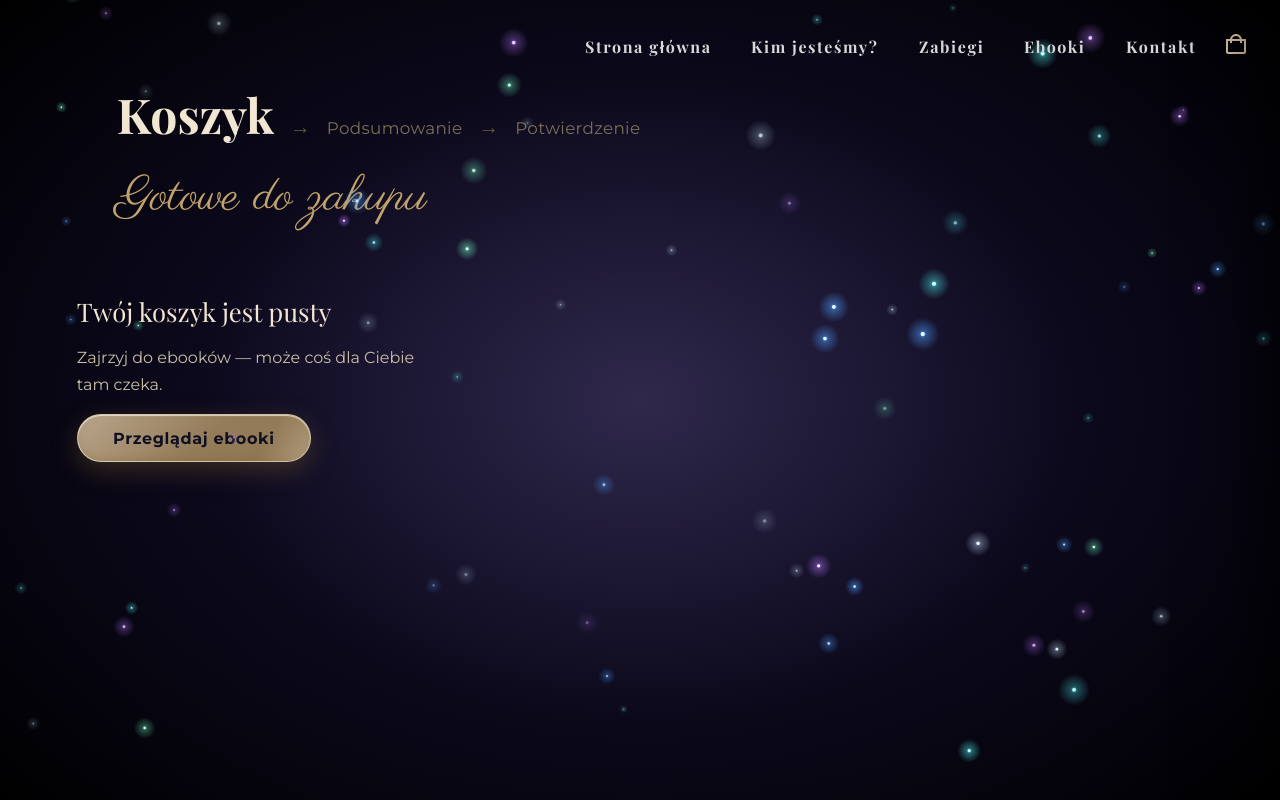
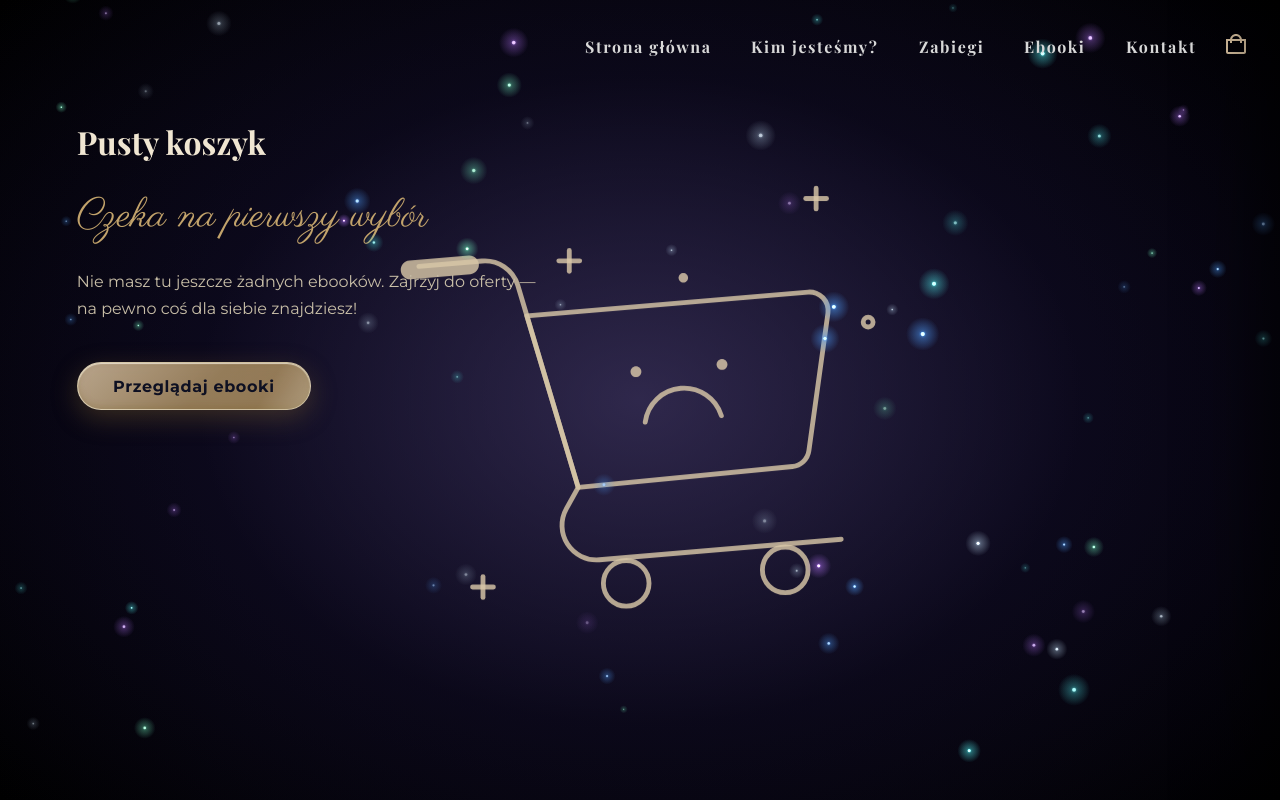
Before and after one commit to eM-Bien/lumera, a Next.js app: page /koszyk in a window 1280 px wide. Built offline with nearby package versions, Linux system fonts and the light colour scheme.

Commit message:
empty cart on desktop

```diff
--- /dev/null
+++ b/app/components/Ebooks/Cart/EmptyCart/EmptyCart.module.css
@@ -0,0 +1,93 @@
+.empty {
+  position: relative;
+  min-height: 100dvh;
+  padding: 15vh 6vw 12vh;
+  overflow: hidden;
+}
+
+/* wrapper = pozycjonowanie (środek ekranu) */
+.bgWrap {
+  position: absolute;
+  top: 50%;
+  left: 50%;
+  transform: translate(-50%, -50%);
+  width: min(60vmin, 520px);
+  height: min(60vmin, 520px);
+  z-index: 0;
+  pointer-events: none;
+}
+
+.bgIcon {
+  display: block;
+  width: 100%;
+  height: 100%;
+  color: rgba(218, 200, 169, 0.815);
+  animation: floatY 6s ease-in-out infinite;
+  will-change: transform;
+}
+
+@keyframes floatY {
+  0%,
+  100% {
+    transform: translateY(0);
+  }
+  50% {
+    transform: translateY(-16px);
+  }
+}
+
+.inner {
+  position: relative;
+  z-index: 1;
+  display: flex;
+  flex-direction: column;
+  align-items: flex-start;
+  max-width: 480px;
+}
+
+.title {
+  margin: 0;
+  font-family: var(--font-header), serif;
+  font-size: 4vh;
+  font-weight: 700;
+  color: #f0e6d2;
+}
+
+.subtitle {
+  margin: 2rem 0 0;
+  font-family: var(--font-decoration), cursive;
+  font-size: clamp(2.2rem, 5vh, 3.2rem);
+  font-weight: 500;
+  color: #c2a36b;
+  line-height: 1.1;
+}
+
+.text {
+  margin: 1.8rem 0 0;
+  line-height: 1.7;
+  color: #c9bfa8;
+}
+
+.cta {
+  margin-top: 2.5rem;
+}
+
+/* --- Mobile: grafika dyskretniejsza, bo leży pod tekstem --- */
+@media (max-width: 768px) {
+  .empty {
+    padding: 14vh 6vw 12vh;
+  }
+  .bgWrap {
+    width: min(86vmin, 460px);
+    height: min(86vmin, 460px);
+  }
+  .bgIcon {
+    color: rgba(194, 163, 107, 0.1);
+  }
+}
+
+@media (prefers-reduced-motion: reduce) {
+  .bgIcon {
+    animation: none;
+  }
+}
--- /dev/null
+++ b/app/components/Ebooks/Cart/EmptyCart/EmptyCart.tsx
@@ -0,0 +1,33 @@
+"use client";
+
+import { useTransition } from "@/app/transition/TransitionProvider";
+import PrimaryButton from "@/app/components/Buttons/PrimaryButton/PrimaryButton";
+import EmptyCartGraphic from "./EmptyCartGraphic";
+import styles from "./EmptyCart.module.css";
+
+export default function EmptyCart() {
+  const { navigate } = useTransition();
+
+  return (
+    <section className={styles.empty}>
+      <span className={styles.bgWrap} aria-hidden="true">
+        <EmptyCartGraphic className={styles.bgIcon} />
+      </span>
+
+      <div className={styles.inner}>
+        <h1 className={styles.title}>Pusty koszyk</h1>
+        <p className={styles.subtitle}>Czeka na pierwszy wybór</p>
+        <p className={styles.text}>
+          Nie masz tu jeszcze żadnych ebooków. Zajrzyj do oferty — na pewno coś
+          dla siebie znajdziesz!
+        </p>
+        <PrimaryButton
+          className={styles.cta}
+          onClick={() => navigate("/ebooki")}
+        >
+          Przeglądaj ebooki
+        </PrimaryButton>
+      </div>
+    </section>
+  );
+}
--- /dev/null
+++ b/app/components/Ebooks/Cart/EmptyCart/EmptyCartGraphic.tsx
@@ -0,0 +1,104 @@
+type EmptyCartGraphicProps = {
+  className?: string;
+};
+
+export default function EmptyCartGraphic({ className }: EmptyCartGraphicProps) {
+  return (
+    <svg
+      className={className}
+      viewBox="0 0 99 88"
+      fill="none"
+      xmlns="http://www.w3.org/2000/svg"
+    >
+      <path
+        d="M3.88452 16.63L16.8845 15.53C18.5056 15.3881 20.1263 15.8073 21.4752 16.7175C22.8241 17.6277 23.8194 18.9736 24.2945 20.53L36.7545 62.23L34.3145 66.6C33.6878 67.726 33.3784 69.0009 33.4193 70.2889C33.4603 71.5769 33.85 72.8296 34.5469 73.9135C35.2439 74.9974 36.2219 75.8719 37.3768 76.4436C38.5316 77.0153 39.82 77.2629 41.1045 77.16L91.0045 72.92"
+        stroke="currentColor"
+        strokeLinecap="round"
+        strokeLinejoin="round"
+      />
+      <path
+        d="M26.1545 26.86L84.1545 21.94C84.7259 21.891 85.3009 21.9714 85.837 22.175C86.3731 22.3786 86.8565 22.7003 87.2513 23.1162C87.646 23.5321 87.9421 24.0316 88.1175 24.5776C88.293 25.1235 88.3432 25.702 88.2645 26.27L84.3345 54.64C84.2152 55.4912 83.813 56.2775 83.1927 56.8724C82.5724 57.4673 81.77 57.8363 80.9145 57.92L36.7545 62.23L26.1545 26.86Z"
+        stroke="currentColor"
+        strokeLinecap="round"
+        strokeLinejoin="round"
+      />
+      <path
+        d="M46.6546 86.72C49.2558 86.72 51.3646 84.6113 51.3646 82.01C51.3646 79.4088 49.2558 77.3 46.6546 77.3C44.0533 77.3 41.9446 79.4088 41.9446 82.01C41.9446 84.6113 44.0533 86.72 46.6546 86.72Z"
+        stroke="currentColor"
+        strokeLinecap="round"
+        strokeLinejoin="round"
+      />
+      <path
+        d="M79.4544 83.94C82.0556 83.94 84.1644 81.8313 84.1644 79.23C84.1644 76.6288 82.0556 74.52 79.4544 74.52C76.8531 74.52 74.7444 76.6288 74.7444 79.23C74.7444 81.8313 76.8531 83.94 79.4544 83.94Z"
+        stroke="currentColor"
+        strokeLinecap="round"
+        strokeLinejoin="round"
+      />
+      <path
+        d="M14.179 14.404L1.92309 15.4439C0.860995 15.5341 0.0730566 16.4681 0.163177 17.5302C0.253296 18.5923 1.18735 19.3802 2.24944 19.2901L14.5054 18.2502C15.5675 18.1601 16.3554 17.226 16.2653 16.1639C16.1752 15.1018 15.2411 14.3139 14.179 14.404Z"
+        fill="currentColor"
+      />
+      <path
+        d="M50.5745 48.77C50.8136 46.9449 51.6695 45.2565 53.0001 43.9847C54.3308 42.7129 56.0562 41.9342 57.8902 41.7778C59.7242 41.6213 61.5566 42.0966 63.0834 43.1246C64.6102 44.1527 65.7397 45.6718 66.2845 47.43"
+        stroke="currentColor"
+        strokeLinecap="round"
+        strokeLinejoin="round"
+      />
+      <path
+        d="M66.4144 37.98C67.033 37.98 67.5344 37.4786 67.5344 36.86C67.5344 36.2415 67.033 35.74 66.4144 35.74C65.7959 35.74 65.2944 36.2415 65.2944 36.86C65.2944 37.4786 65.7959 37.98 66.4144 37.98Z"
+        fill="currentColor"
+      />
+      <path
+        d="M48.6644 39.48C49.283 39.48 49.7844 38.9786 49.7844 38.36C49.7844 37.7415 49.283 37.24 48.6644 37.24C48.0459 37.24 47.5444 37.7415 47.5444 38.36C47.5444 38.9786 48.0459 39.48 48.6644 39.48Z"
+        fill="currentColor"
+      />
+      <path
+        d="M17.1145 80.62V84.93"
+        stroke="currentColor"
+        strokeLinecap="round"
+        strokeLinejoin="round"
+      />
+      <path
+        d="M14.9646 82.77H19.2646"
+        stroke="currentColor"
+        strokeLinecap="round"
+        strokeLinejoin="round"
+      />
+      <path
+        d="M85.8245 0.5V4.8"
+        stroke="currentColor"
+        strokeLinecap="round"
+        strokeLinejoin="round"
+      />
+      <path
+        d="M83.6746 2.65002H87.9746"
+        stroke="currentColor"
+        strokeLinecap="round"
+        strokeLinejoin="round"
+      />
+      <path
+        d="M34.9146 13.35V17.65"
+        stroke="currentColor"
+        strokeLinecap="round"
+        strokeLinejoin="round"
+      />
+      <path
+        d="M32.7544 15.5H37.0644"
+        stroke="currentColor"
+        strokeLinecap="round"
+        strokeLinejoin="round"
+      />
+      <path
+        d="M96.5544 29.16C97.1178 29.16 97.5744 28.7033 97.5744 28.14C97.5744 27.5767 97.1178 27.12 96.5544 27.12C95.9911 27.12 95.5344 27.5767 95.5344 28.14C95.5344 28.7033 95.9911 29.16 96.5544 29.16Z"
+        fill="none"
+        stroke="currentColor"
+        strokeLinecap="round"
+        strokeLinejoin="round"
+      />
+      <path
+        d="M58.4346 19.99C58.9758 19.99 59.4146 19.5512 59.4146 19.01C59.4146 18.4688 58.9758 18.03 58.4346 18.03C57.8934 18.03 57.4546 18.4688 57.4546 19.01C57.4546 19.5512 57.8934 19.99 58.4346 19.99Z"
+        fill="currentColor"
+      />
+    </svg>
+  );
+}
--- a/app/koszyk/page.tsx
+++ b/app/koszyk/page.tsx
@@ -4,6 +4,7 @@ import { useTransition } from "@/app/transition/TransitionProvider";
 import { useCart } from "@/app/components/Ebooks/Cart/CartContext";
 import { formatPrice } from "@/app/components/Ebooks/ebook-types";
 import CheckoutSteps from "@/app/components/CheckoutSteps/CheckoutSteps";
+import EmptyCart from "@/app/components/Ebooks/Cart/EmptyCart/EmptyCart";
 import styles from "./page.module.css";
 import PrimaryButton from "../components/Buttons/PrimaryButton/PrimaryButton";
 
@@ -20,30 +21,21 @@ export default function CartPage() {
 
   return (
     <div className={styles.cart}>
-      <CheckoutSteps current={1} />
-      <header className={styles.head}>
-        <p className={styles.subtitle}>Gotowe do zakupu</p>
-      </header>
-
       {!hydrated && (
         <div className={styles.loading}>
           <p>Wczytywanie koszyka…</p>
         </div>
       )}
 
-      {isEmpty && (
-        <div className={styles.empty}>
-          <p className={styles.emptyTitle}>Twój koszyk jest pusty</p>
-          <p className={styles.emptyText}>
-            Zajrzyj do ebooków — może coś dla Ciebie tam czeka.
-          </p>
-          <PrimaryButton onClick={() => navigate("/ebooki")}>
-            Przeglądaj ebooki
-          </PrimaryButton>
-        </div>
-      )}
+      {isEmpty && <EmptyCart />}
 
       {hydrated && items.length > 0 && (
+        <>
+          <CheckoutSteps current={1} />
+          <header className={styles.head}>
+            <p className={styles.subtitle}>Gotowe do zakupu</p>
+          </header>
+
           <div className={styles.content}>
             {/* --- Lista pozycji --- */}
             <ul className={styles.items}>
@@ -148,6 +140,7 @@ export default function CartPage() {
               </div>
             </aside>
           </div>
+        </>
       )}
     </div>
   );
```
Also changed, not shown: public/icons/empty-cart.svg (added). Lines whose indentation alone changed are shown as unchanged.
